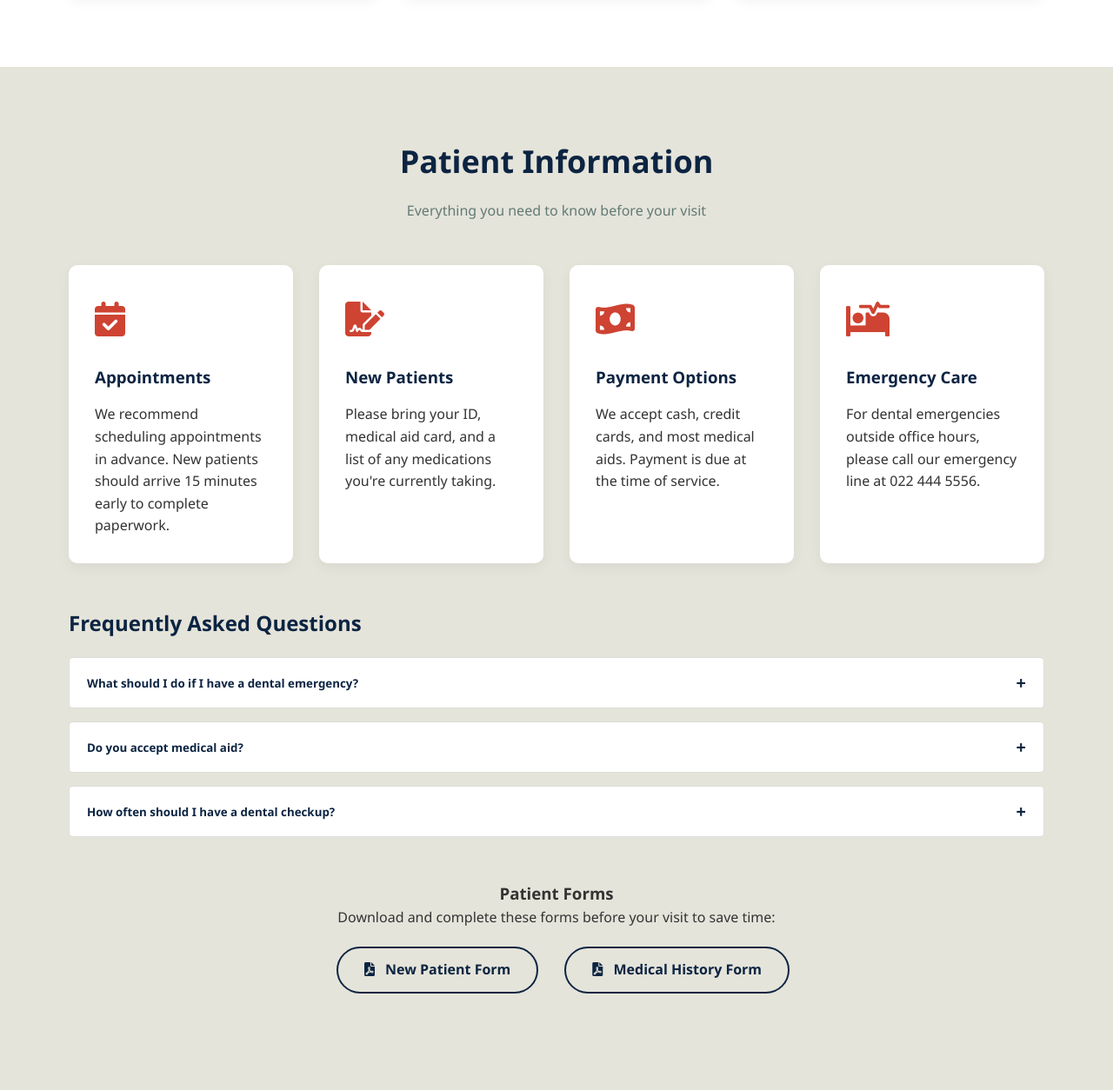
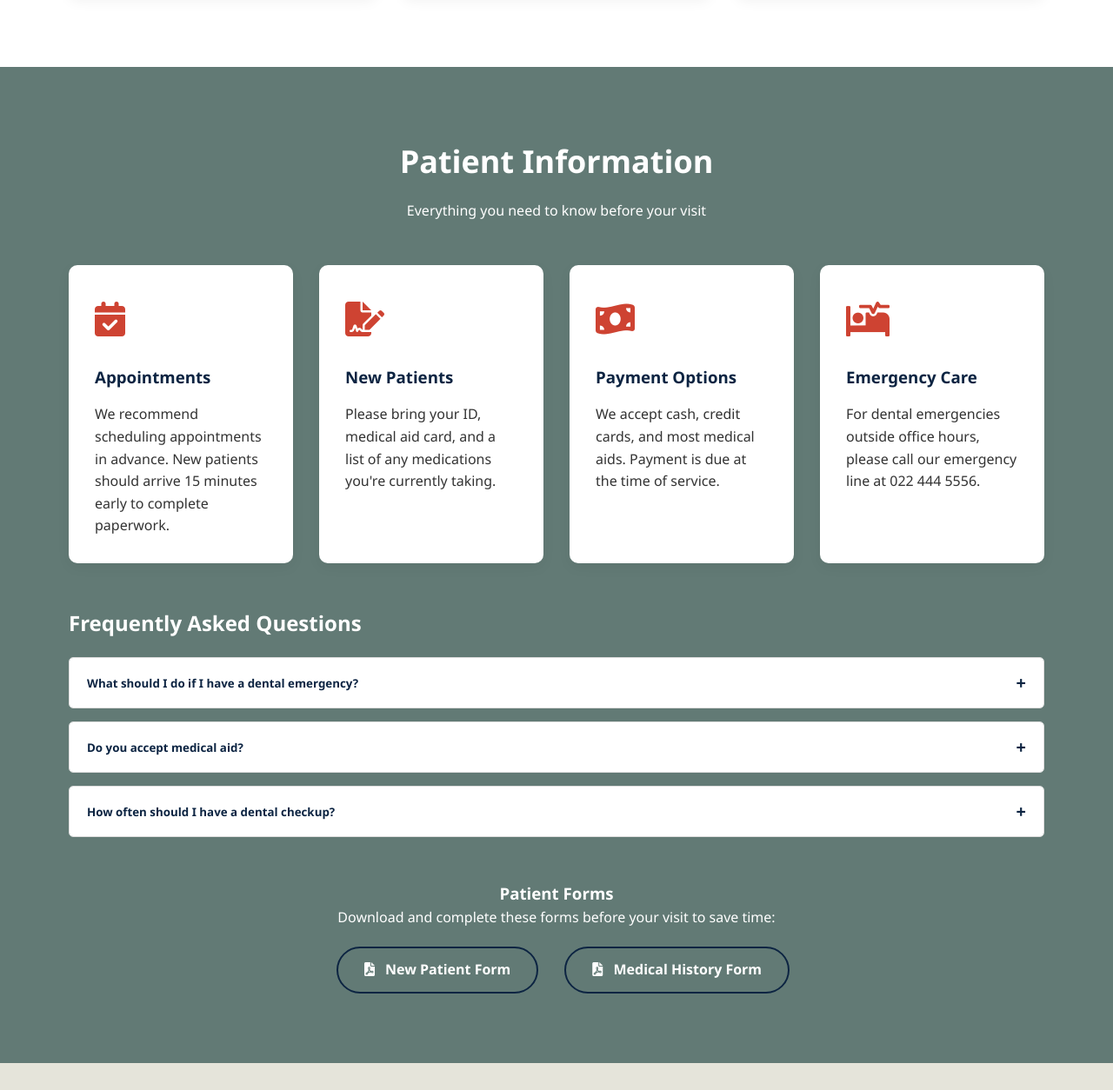
Before and after one commit to thecompanyunltd/dentistry-mockup, a plain HTML site: page index.html in a window 1280 px wide. Shown: the part 2726-3980 px from the top of the page at 87% size. Drawn offline with Linux system fonts and the light colour scheme.

Commit message:
Update index.html

```diff
--- a/index.html
+++ b/index.html
@@ -179,10 +179,27 @@
             margin-bottom: 50px;
         }
 
+        .pi-section-title {
+            text-align: center;
+            margin-bottom: 50px;
+        }
+
         .section-title h2 {
             color: var(--primary);
             font-size: 36px;
             margin-bottom: 15px;
+        }
+
+        .pi-section-title h2 {
+            color: white;
+            font-size: 36px;
+            margin-bottom: 15px;
+        }
+
+        .pi-section-title p {
+            color: white;
+            max-width: 700px;
+            margin: 0 auto;
         }
 
         .section-title p {
@@ -625,7 +642,8 @@ select.form-control:focus {
 /* Patient Info Section Styles */
 .patient-info {
     padding: 80px 0;
-    background-color: var(--light);
+    background-color: #627a75;
+
 }
 
 .info-grid {
@@ -657,12 +675,21 @@ select.form-control:focus {
     margin-bottom: 50px;
 }
 
+.pi-faq-section {
+    margin-bottom: 50px;
+}
+
 .faq-section h3 {
     color: var(--primary);
     margin-bottom: 20px;
     font-size: 24px;
 }
 
+.pi-faq-section h3 {
+    color: white;
+    margin-bottom: 20px;
+    font-size: 24px;
+}
 .faq-item {
     margin-bottom: 15px;
     border: 1px solid #ddd;
@@ -710,6 +737,13 @@ select.form-control:focus {
     text-align: center;
 }
 
+.downloads-section p{
+    color: white;
+}
+
+.downloads-section h3{
+    color: white;
+}
 .download-buttons {
     display: flex;
     justify-content: center;
@@ -719,11 +753,11 @@ select.form-control:focus {
 
 .download-buttons .btn-outline {
     border-color: var(--primary);
-    color: var(--primary);
+    color: white;
 }
 
 .download-buttons .btn-outline:hover {
-    background-color: var(--primary);
+    background-color: white;
     color: var(--white);
 }
 
@@ -861,7 +895,7 @@ select.form-control:focus {
     <!-- Add this section where the patient-info anchor is -->
 <section class="patient-info" id="patient-info">
     <div class="container">
-        <div class="section-title">
+        <div class="pi-section-title">
             <h2>Patient Information</h2>
             <p>Everything you need to know before your visit</p>
         </div>
@@ -900,7 +934,7 @@ select.form-control:focus {
             </div>
         </div>
 
-        <div class="faq-section">
+        <div class="pi-faq-section">
             <h3>Frequently Asked Questions</h3>
             <div class="faq-item">
                 <button class="faq-question">What should I do if I have a dental emergency?</button>
```
